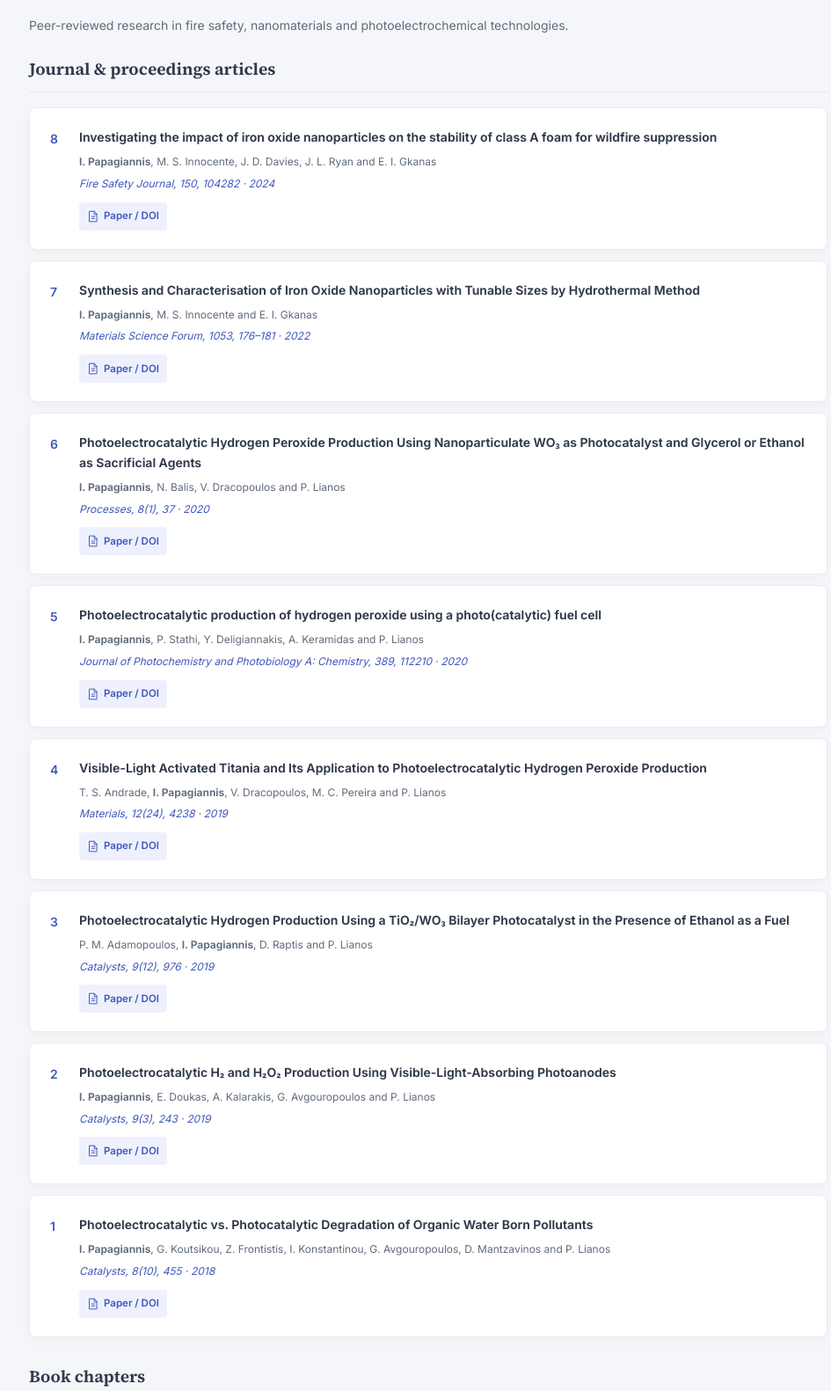
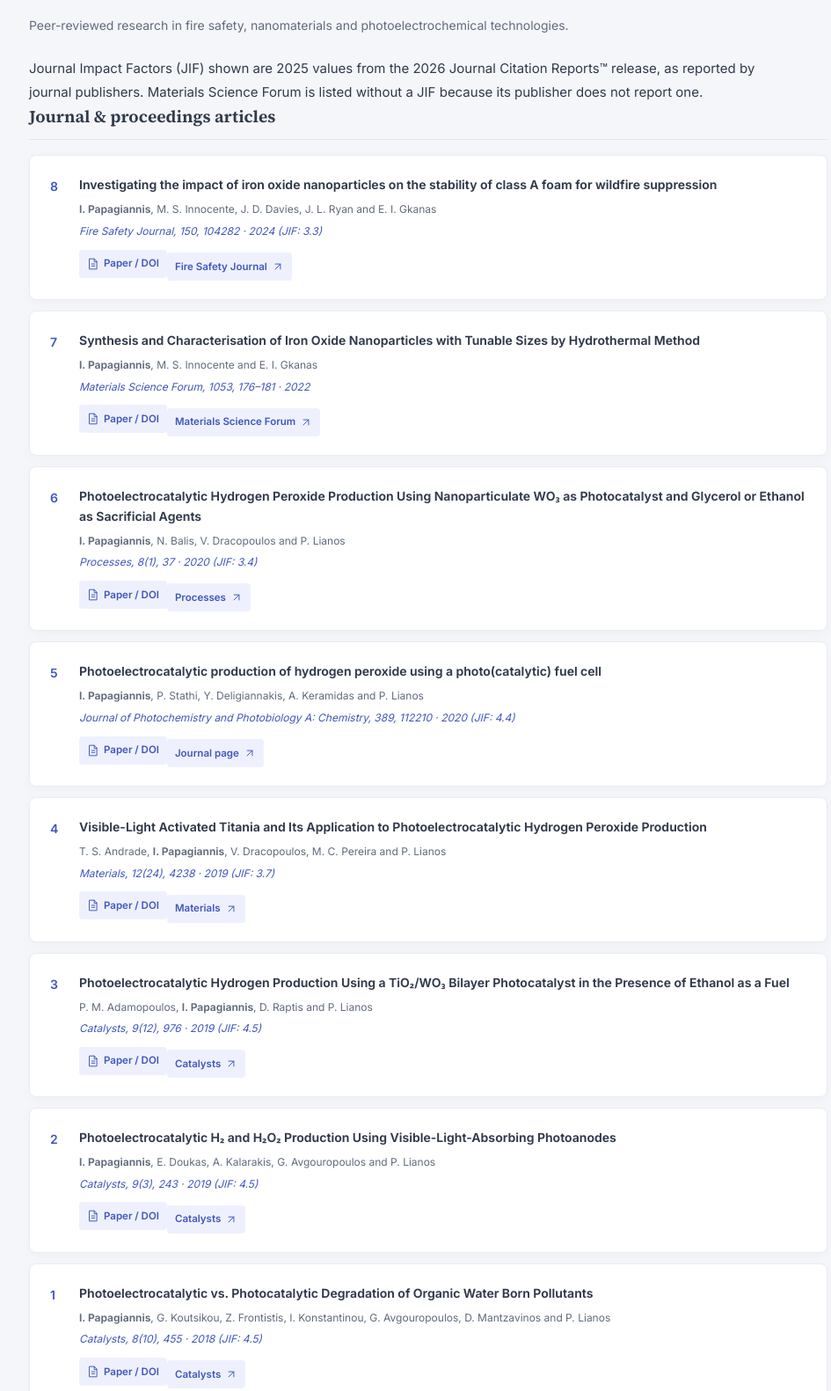
Before and after one commit to papagiai/papagiai.github.io, a plain HTML site: page index.html in a window 1280 px wide. Shown: the part 3972-5553 px from the top of the page at 88% size, without its empty margins (283-1228 px from the left). Drawn offline with Linux system fonts and the light colour scheme.

Commit message:
Add journal impact factors and journal links to publications

```diff
--- a/index.html
+++ b/index.html
@@ -178,18 +178,18 @@
 
     <section id="publications" aria-labelledby="publications-title">
       <h2 id="publications-title">Publications</h2>
-      <p class="section-intro">Peer-reviewed research in fire safety, nanomaterials and photoelectrochemical technologies.</p>
+      <p class="section-intro">Peer-reviewed research in fire safety, nanomaterials and photoelectrochemical technologies.</p><p class="publication-metrics-note">Journal Impact Factors (JIF) shown are 2025 values from the 2026 Journal Citation Reports™ release, as reported by journal publishers. Materials Science Forum is listed without a JIF because its publisher does not report one.</p>
 
       <h3 class="subheading">Journal &amp; proceedings articles</h3>
       <ol class="publication-list" reversed>
-        <li class="publication"><h4>Investigating the impact of iron oxide nanoparticles on the stability of class A foam for wildfire suppression</h4><p class="authors"><strong>I. Papagiannis</strong>, M. S. Innocente, J. D. Davies, J. L. Ryan and E. I. Gkanas</p><p class="venue">Fire Safety Journal, 150, 104282 · 2024</p><a class="small-link" href="https://doi.org/10.1016/j.firesaf.2024.104282" target="_blank" rel="noopener noreferrer"><svg class="icon" aria-hidden="true" focusable="false"><use href="#i-paper"/></svg>Paper / DOI<span class="sr-only"> (opens in a new tab)</span></a></li>
-        <li class="publication"><h4>Synthesis and Characterisation of Iron Oxide Nanoparticles with Tunable Sizes by Hydrothermal Method</h4><p class="authors"><strong>I. Papagiannis</strong>, M. S. Innocente and E. I. Gkanas</p><p class="venue">Materials Science Forum, 1053, 176–181 · 2022</p><a class="small-link" href="https://doi.org/10.4028/p-0so8ha" target="_blank" rel="noopener noreferrer"><svg class="icon" aria-hidden="true" focusable="false"><use href="#i-paper"/></svg>Paper / DOI<span class="sr-only"> (opens in a new tab)</span></a></li>
-        <li class="publication"><h4>Photoelectrocatalytic Hydrogen Peroxide Production Using Nanoparticulate WO₃ as Photocatalyst and Glycerol or Ethanol as Sacrificial Agents</h4><p class="authors"><strong>I. Papagiannis</strong>, N. Balis, V. Dracopoulos and P. Lianos</p><p class="venue">Processes, 8(1), 37 · 2020</p><a class="small-link" href="https://doi.org/10.3390/pr8010037" target="_blank" rel="noopener noreferrer"><svg class="icon" aria-hidden="true" focusable="false"><use href="#i-paper"/></svg>Paper / DOI<span class="sr-only"> (opens in a new tab)</span></a></li>
-        <li class="publication"><h4>Photoelectrocatalytic production of hydrogen peroxide using a photo(catalytic) fuel cell</h4><p class="authors"><strong>I. Papagiannis</strong>, P. Stathi, Y. Deligiannakis, A. Keramidas and P. Lianos</p><p class="venue">Journal of Photochemistry and Photobiology A: Chemistry, 389, 112210 · 2020</p><a class="small-link" href="https://doi.org/10.1016/j.jphotochem.2019.112210" target="_blank" rel="noopener noreferrer"><svg class="icon" aria-hidden="true" focusable="false"><use href="#i-paper"/></svg>Paper / DOI<span class="sr-only"> (opens in a new tab)</span></a></li>
-        <li class="publication"><h4>Visible-Light Activated Titania and Its Application to Photoelectrocatalytic Hydrogen Peroxide Production</h4><p class="authors">T. S. Andrade, <strong>I. Papagiannis</strong>, V. Dracopoulos, M. C. Pereira and P. Lianos</p><p class="venue">Materials, 12(24), 4238 · 2019</p><a class="small-link" href="https://doi.org/10.3390/ma12244238" target="_blank" rel="noopener noreferrer"><svg class="icon" aria-hidden="true" focusable="false"><use href="#i-paper"/></svg>Paper / DOI<span class="sr-only"> (opens in a new tab)</span></a></li>
-        <li class="publication"><h4>Photoelectrocatalytic Hydrogen Production Using a TiO₂/WO₃ Bilayer Photocatalyst in the Presence of Ethanol as a Fuel</h4><p class="authors">P. M. Adamopoulos, <strong>I. Papagiannis</strong>, D. Raptis and P. Lianos</p><p class="venue">Catalysts, 9(12), 976 · 2019</p><a class="small-link" href="https://doi.org/10.3390/catal9120976" target="_blank" rel="noopener noreferrer"><svg class="icon" aria-hidden="true" focusable="false"><use href="#i-paper"/></svg>Paper / DOI<span class="sr-only"> (opens in a new tab)</span></a></li>
-        <li class="publication"><h4>Photoelectrocatalytic H₂ and H₂O₂ Production Using Visible-Light-Absorbing Photoanodes</h4><p class="authors"><strong>I. Papagiannis</strong>, E. Doukas, A. Kalarakis, G. Avgouropoulos and P. Lianos</p><p class="venue">Catalysts, 9(3), 243 · 2019</p><a class="small-link" href="https://doi.org/10.3390/catal9030243" target="_blank" rel="noopener noreferrer"><svg class="icon" aria-hidden="true" focusable="false"><use href="#i-paper"/></svg>Paper / DOI<span class="sr-only"> (opens in a new tab)</span></a></li>
-        <li class="publication"><h4>Photoelectrocatalytic vs. Photocatalytic Degradation of Organic Water Born Pollutants</h4><p class="authors"><strong>I. Papagiannis</strong>, G. Koutsikou, Z. Frontistis, I. Konstantinou, G. Avgouropoulos, D. Mantzavinos and P. Lianos</p><p class="venue">Catalysts, 8(10), 455 · 2018</p><a class="small-link" href="https://doi.org/10.3390/catal8100455" target="_blank" rel="noopener noreferrer"><svg class="icon" aria-hidden="true" focusable="false"><use href="#i-paper"/></svg>Paper / DOI<span class="sr-only"> (opens in a new tab)</span></a></li>
+        <li class="publication"><h4>Investigating the impact of iron oxide nanoparticles on the stability of class A foam for wildfire suppression</h4><p class="authors"><strong>I. Papagiannis</strong>, M. S. Innocente, J. D. Davies, J. L. Ryan and E. I. Gkanas</p><p class="venue"><a class="journal-venue-link" href="https://www.sciencedirect.com/journal/fire-safety-journal" target="_blank" rel="noopener noreferrer">Fire Safety Journal</a>, 150, 104282 · 2024 <span class="journal-metric">(JIF: 3.3)</span></p><div class="publication-links"><a class="small-link" href="https://doi.org/10.1016/j.firesaf.2024.104282" target="_blank" rel="noopener noreferrer"><svg class="icon" aria-hidden="true" focusable="false"><use href="#i-paper"/></svg>Paper / DOI<span class="sr-only"> (opens in a new tab)</span></a><a class="small-link journal-button" href="https://www.sciencedirect.com/journal/fire-safety-journal" target="_blank" rel="noopener noreferrer">Fire Safety Journal <svg class="icon" aria-hidden="true" focusable="false"><use href="#i-arrow"/></svg></a></div></li>
+        <li class="publication"><h4>Synthesis and Characterisation of Iron Oxide Nanoparticles with Tunable Sizes by Hydrothermal Method</h4><p class="authors"><strong>I. Papagiannis</strong>, M. S. Innocente and E. I. Gkanas</p><p class="venue"><a class="journal-venue-link" href="https://www.scientific.net/MSF" target="_blank" rel="noopener noreferrer">Materials Science Forum</a>, 1053, 176–181 · 2022</p><div class="publication-links"><a class="small-link" href="https://doi.org/10.4028/p-0so8ha" target="_blank" rel="noopener noreferrer"><svg class="icon" aria-hidden="true" focusable="false"><use href="#i-paper"/></svg>Paper / DOI<span class="sr-only"> (opens in a new tab)</span></a><a class="small-link journal-button" href="https://www.scientific.net/MSF" target="_blank" rel="noopener noreferrer">Materials Science Forum <svg class="icon" aria-hidden="true" focusable="false"><use href="#i-arrow"/></svg></a></div></li>
+        <li class="publication"><h4>Photoelectrocatalytic Hydrogen Peroxide Production Using Nanoparticulate WO₃ as Photocatalyst and Glycerol or Ethanol as Sacrificial Agents</h4><p class="authors"><strong>I. Papagiannis</strong>, N. Balis, V. Dracopoulos and P. Lianos</p><p class="venue"><a class="journal-venue-link" href="https://www.mdpi.com/journal/processes" target="_blank" rel="noopener noreferrer">Processes</a>, 8(1), 37 · 2020 <span class="journal-metric">(JIF: 3.4)</span></p><div class="publication-links"><a class="small-link" href="https://doi.org/10.3390/pr8010037" target="_blank" rel="noopener noreferrer"><svg class="icon" aria-hidden="true" focusable="false"><use href="#i-paper"/></svg>Paper / DOI<span class="sr-only"> (opens in a new tab)</span></a><a class="small-link journal-button" href="https://www.mdpi.com/journal/processes" target="_blank" rel="noopener noreferrer">Processes <svg class="icon" aria-hidden="true" focusable="false"><use href="#i-arrow"/></svg></a></div></li>
+        <li class="publication"><h4>Photoelectrocatalytic production of hydrogen peroxide using a photo(catalytic) fuel cell</h4><p class="authors"><strong>I. Papagiannis</strong>, P. Stathi, Y. Deligiannakis, A. Keramidas and P. Lianos</p><p class="venue"><a class="journal-venue-link" href="https://www.sciencedirect.com/journal/journal-of-photochemistry-and-photobiology-a-chemistry" target="_blank" rel="noopener noreferrer">Journal of Photochemistry and Photobiology A: Chemistry</a>, 389, 112210 · 2020 <span class="journal-metric">(JIF: 4.4)</span></p><div class="publication-links"><a class="small-link" href="https://doi.org/10.1016/j.jphotochem.2019.112210" target="_blank" rel="noopener noreferrer"><svg class="icon" aria-hidden="true" focusable="false"><use href="#i-paper"/></svg>Paper / DOI<span class="sr-only"> (opens in a new tab)</span></a><a class="small-link journal-button" href="https://www.sciencedirect.com/journal/journal-of-photochemistry-and-photobiology-a-chemistry" target="_blank" rel="noopener noreferrer">Journal page <svg class="icon" aria-hidden="true" focusable="false"><use href="#i-arrow"/></svg></a></div></li>
+        <li class="publication"><h4>Visible-Light Activated Titania and Its Application to Photoelectrocatalytic Hydrogen Peroxide Production</h4><p class="authors">T. S. Andrade, <strong>I. Papagiannis</strong>, V. Dracopoulos, M. C. Pereira and P. Lianos</p><p class="venue"><a class="journal-venue-link" href="https://www.mdpi.com/journal/materials" target="_blank" rel="noopener noreferrer">Materials</a>, 12(24), 4238 · 2019 <span class="journal-metric">(JIF: 3.7)</span></p><div class="publication-links"><a class="small-link" href="https://doi.org/10.3390/ma12244238" target="_blank" rel="noopener noreferrer"><svg class="icon" aria-hidden="true" focusable="false"><use href="#i-paper"/></svg>Paper / DOI<span class="sr-only"> (opens in a new tab)</span></a><a class="small-link journal-button" href="https://www.mdpi.com/journal/materials" target="_blank" rel="noopener noreferrer">Materials <svg class="icon" aria-hidden="true" focusable="false"><use href="#i-arrow"/></svg></a></div></li>
+        <li class="publication"><h4>Photoelectrocatalytic Hydrogen Production Using a TiO₂/WO₃ Bilayer Photocatalyst in the Presence of Ethanol as a Fuel</h4><p class="authors">P. M. Adamopoulos, <strong>I. Papagiannis</strong>, D. Raptis and P. Lianos</p><p class="venue"><a class="journal-venue-link" href="https://www.mdpi.com/journal/catalysts" target="_blank" rel="noopener noreferrer">Catalysts</a>, 9(12), 976 · 2019 <span class="journal-metric">(JIF: 4.5)</span></p><div class="publication-links"><a class="small-link" href="https://doi.org/10.3390/catal9120976" target="_blank" rel="noopener noreferrer"><svg class="icon" aria-hidden="true" focusable="false"><use href="#i-paper"/></svg>Paper / DOI<span class="sr-only"> (opens in a new tab)</span></a><a class="small-link journal-button" href="https://www.mdpi.com/journal/catalysts" target="_blank" rel="noopener noreferrer">Catalysts <svg class="icon" aria-hidden="true" focusable="false"><use href="#i-arrow"/></svg></a></div></li>
+        <li class="publication"><h4>Photoelectrocatalytic H₂ and H₂O₂ Production Using Visible-Light-Absorbing Photoanodes</h4><p class="authors"><strong>I. Papagiannis</strong>, E. Doukas, A. Kalarakis, G. Avgouropoulos and P. Lianos</p><p class="venue"><a class="journal-venue-link" href="https://www.mdpi.com/journal/catalysts" target="_blank" rel="noopener noreferrer">Catalysts</a>, 9(3), 243 · 2019 <span class="journal-metric">(JIF: 4.5)</span></p><div class="publication-links"><a class="small-link" href="https://doi.org/10.3390/catal9030243" target="_blank" rel="noopener noreferrer"><svg class="icon" aria-hidden="true" focusable="false"><use href="#i-paper"/></svg>Paper / DOI<span class="sr-only"> (opens in a new tab)</span></a><a class="small-link journal-button" href="https://www.mdpi.com/journal/catalysts" target="_blank" rel="noopener noreferrer">Catalysts <svg class="icon" aria-hidden="true" focusable="false"><use href="#i-arrow"/></svg></a></div></li>
+        <li class="publication"><h4>Photoelectrocatalytic vs. Photocatalytic Degradation of Organic Water Born Pollutants</h4><p class="authors"><strong>I. Papagiannis</strong>, G. Koutsikou, Z. Frontistis, I. Konstantinou, G. Avgouropoulos, D. Mantzavinos and P. Lianos</p><p class="venue"><a class="journal-venue-link" href="https://www.mdpi.com/journal/catalysts" target="_blank" rel="noopener noreferrer">Catalysts</a>, 8(10), 455 · 2018 <span class="journal-metric">(JIF: 4.5)</span></p><div class="publication-links"><a class="small-link" href="https://doi.org/10.3390/catal8100455" target="_blank" rel="noopener noreferrer"><svg class="icon" aria-hidden="true" focusable="false"><use href="#i-paper"/></svg>Paper / DOI<span class="sr-only"> (opens in a new tab)</span></a><a class="small-link journal-button" href="https://www.mdpi.com/journal/catalysts" target="_blank" rel="noopener noreferrer">Catalysts <svg class="icon" aria-hidden="true" focusable="false"><use href="#i-arrow"/></svg></a></div></li>
       </ol>
 
       <h3 class="subheading publication-subheading">Book chapters</h3>
```
